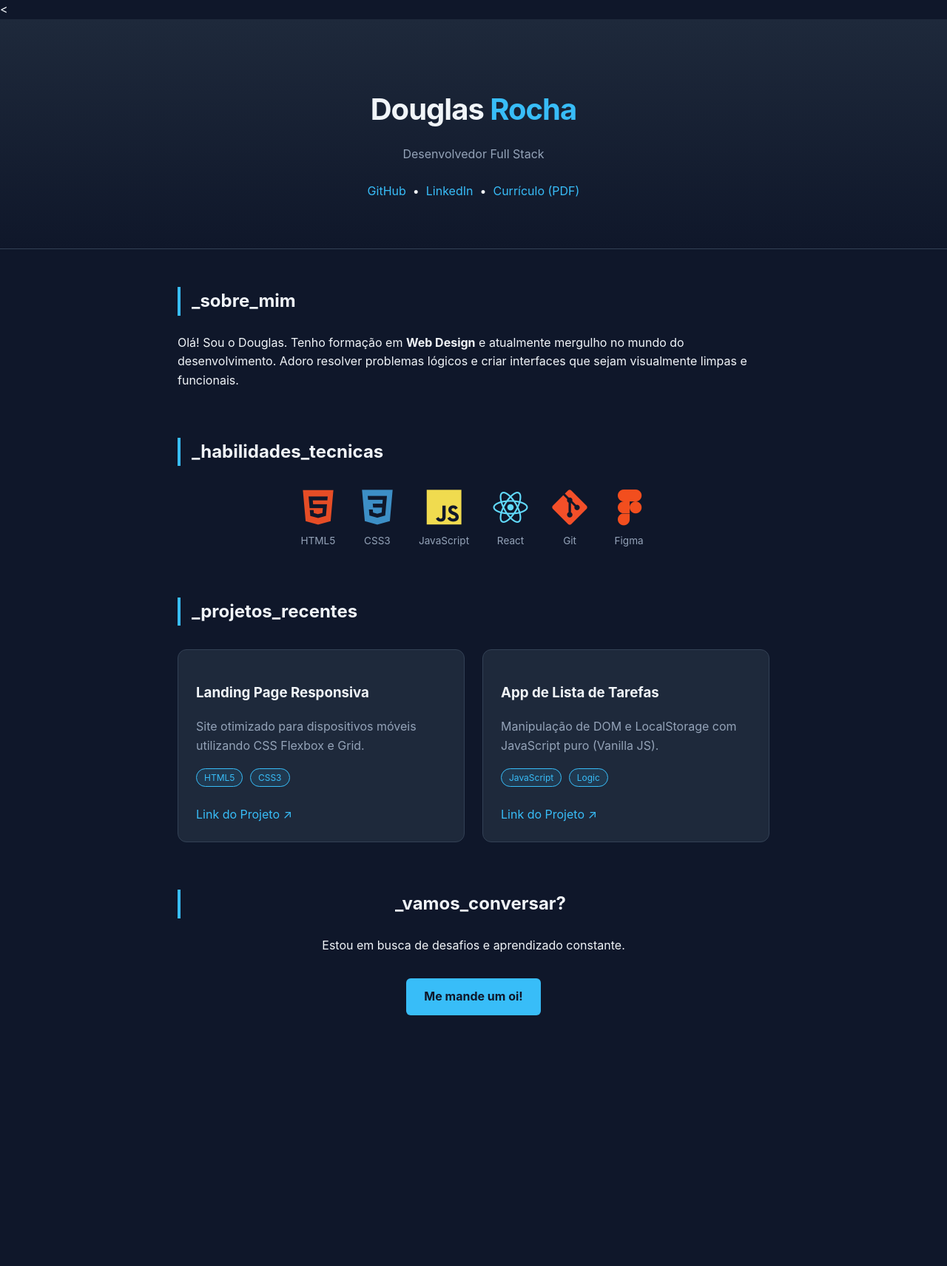
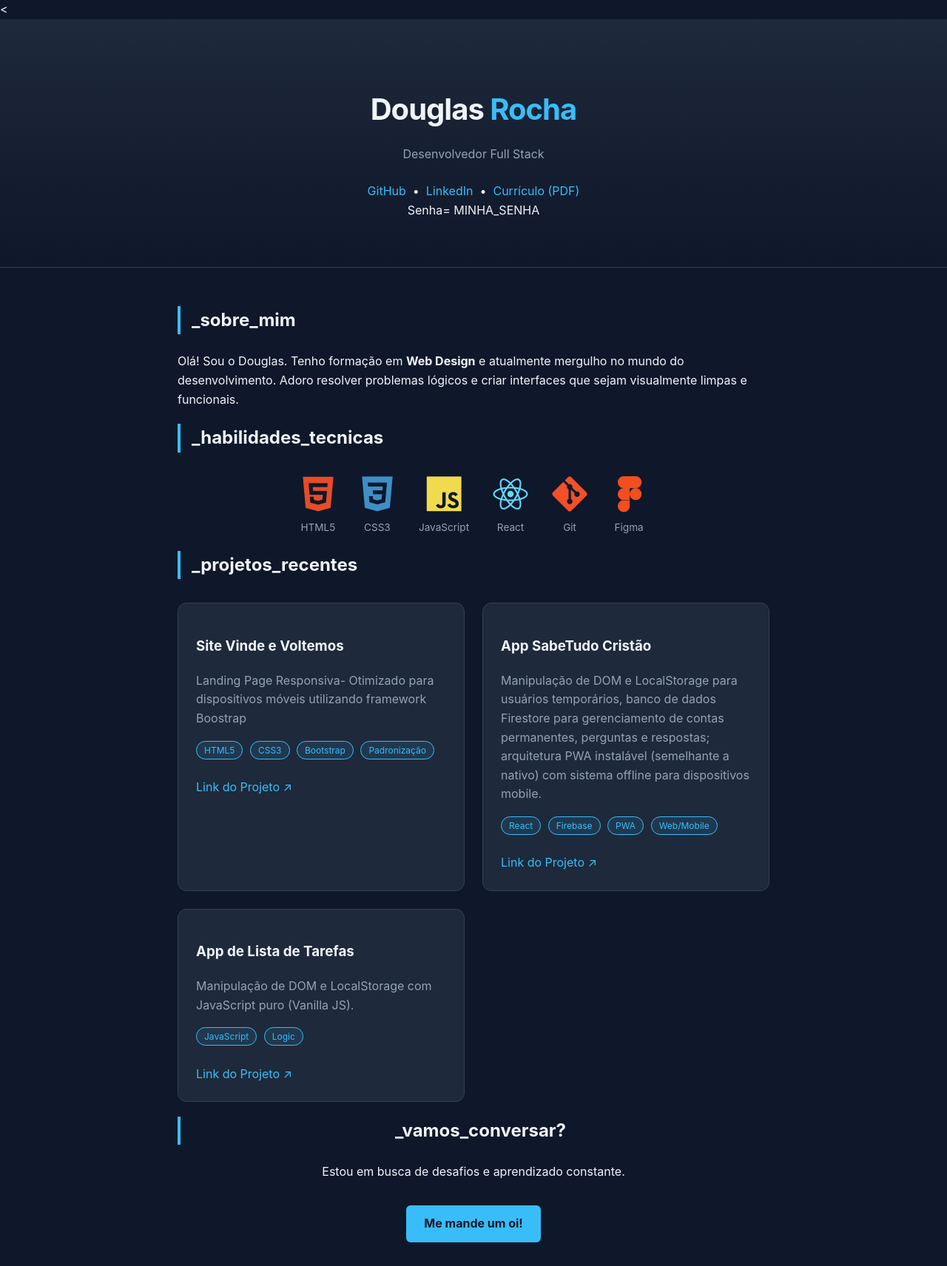
Before and after one commit to rochadoug/rochadoug.github.io, a PHP site: page / in a window 1280 px wide. Shown: the whole page at 74% size. Before the commit the page ends 1373 px from the top, so only its background shows below. Run offline with PHP 8.4, Linux system fonts and the light colour scheme; some libraries are stand-ins or nearby versions.

Commit message:
Edição dos cards de projetos feitos

```diff
--- a/estilos/styles.css
+++ b/estilos/styles.css
@@ -96,6 +96,7 @@ a:hover {
     text-decoration: none;
 }
 
+MINHA_SENHA = 12345
 section {
     margin-bottom: 4rem;
 }
--- a/index.html
+++ b/index.html
@@ -23,6 +23,7 @@
             &nbsp;•&nbsp;
             <a href="downloads/CV_Desenvolvedor.pdf" target="_blank">Currículo (PDF)</a>
         </div>
+        Senha= MINHA_SENHA
     </header>
 
     <div class="container">
@@ -67,15 +68,29 @@
             <h2>_projetos_recentes</h2>
             <div class="grid">
                 <div class="card">
-                    <h3>Landing Page Responsiva</h3>
-                    <p style="color: var(--text-dim)">Site otimizado para dispositivos móveis utilizando CSS Flexbox e
-                        Grid.</p>
+                    <h3>Site Vinde e Voltemos</h3>
+                    <p style="color: var(--text-dim)">Landing Page Responsiva- Otimizado para dispositivos móveis utilizando framework Boostrap</p>
                     <div>
                         <span class="badge">HTML5</span>
                         <span class="badge">CSS3</span>
+                        <span class="badge">Bootstrap</span>
+                        <span class="badge">Padronização</span>
                     </div>
                     <br>
-                    <a href="#">Link do Projeto ↗</a>
+                    <a href="https://vindevoltemos.github.io/" target="_blank">Link do Projeto ↗</a>
+                </div>
+
+                <div class="card">
+                    <h3>App SabeTudo Cristão</h3>
+                    <p style="color: var(--text-dim)">Manipulação de DOM e LocalStorage para usuários temporários, banco de dados Firestore para gerenciamento de contas permanentes, perguntas e respostas; arquitetura PWA instalável (semelhante a nativo) com sistema offline para dispositivos mobile.</p>
+                    <div>
+                        <span class="badge">React</span>
+                        <span class="badge">Firebase</span>
+                        <span class="badge">PWA</span>
+                        <span class="badge">Web/Mobile</span>
+                    </div>
+                    <br>
+                    <a href="https://sabetudocristao.web.app/">Link do Projeto ↗</a>
                 </div>
 
                 <div class="card">
```
